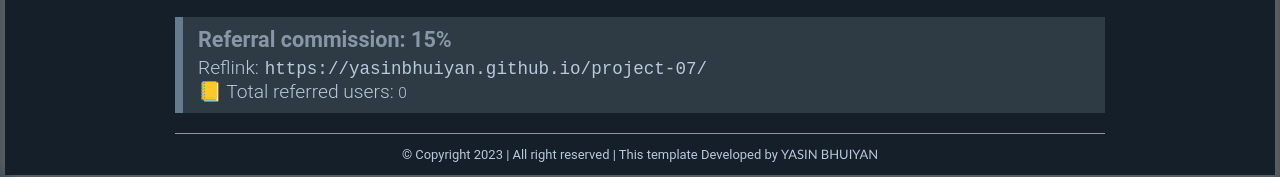
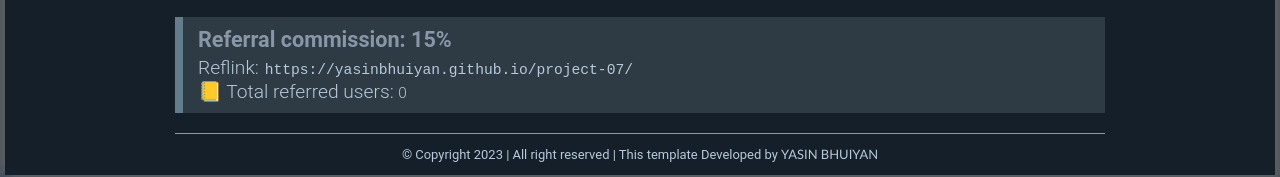
Before and after one commit to yasinbhuiyan/not-my-project-02, a plain HTML site: page index.html in a window 1280 px wide. Shown: the part 1027-1204 px from the top of the page. Drawn offline with Linux system fonts and the light colour scheme.

Commit message:
update style.css

```diff
--- a/style.css
+++ b/style.css
@@ -144,7 +144,7 @@ th::after{
 .referral a{
   color: #b7c9da;
   text-decoration: none;
-  font-size: .9em;
+  font-size: .75em;
   font-family: monospace;
 }
 .referral p{
```
